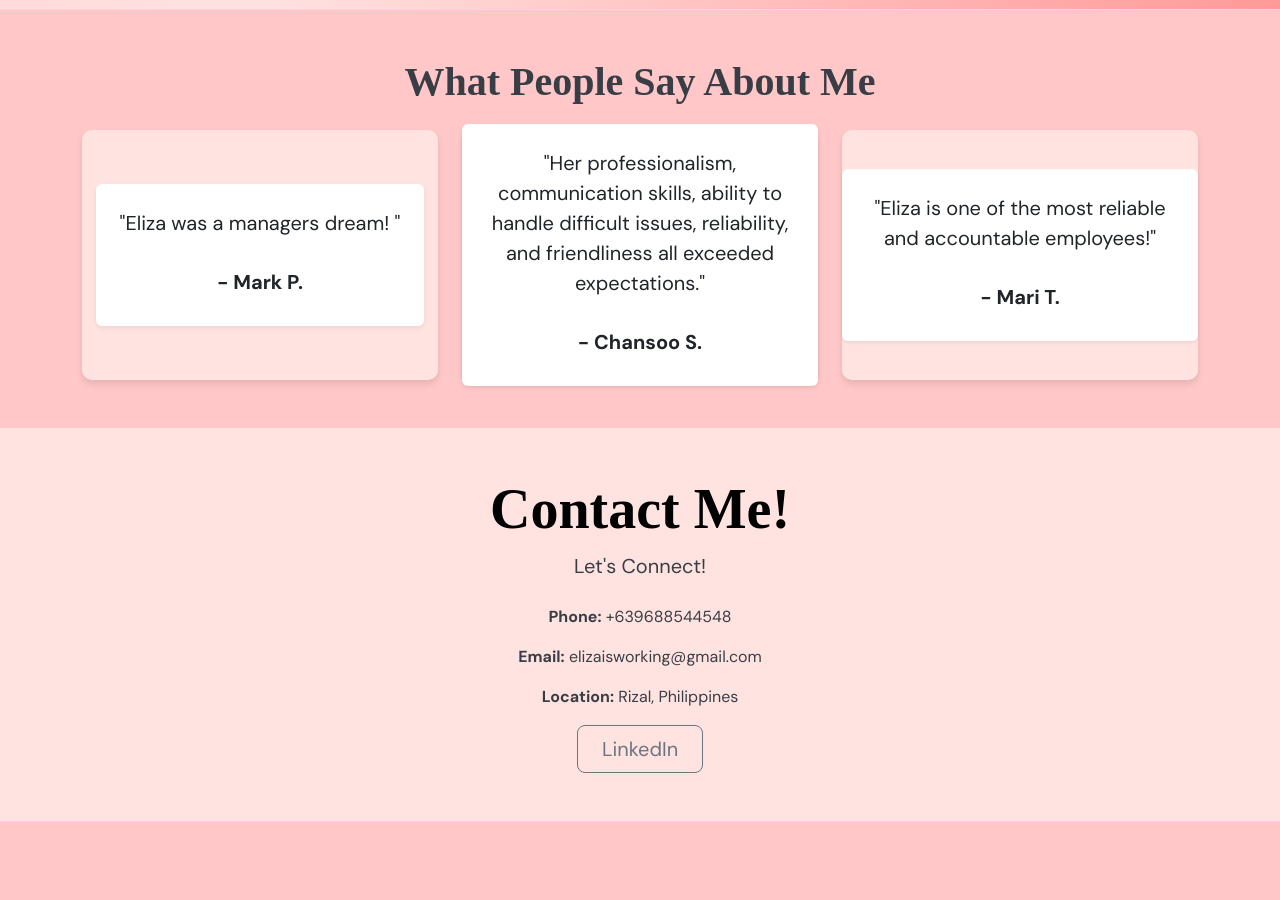
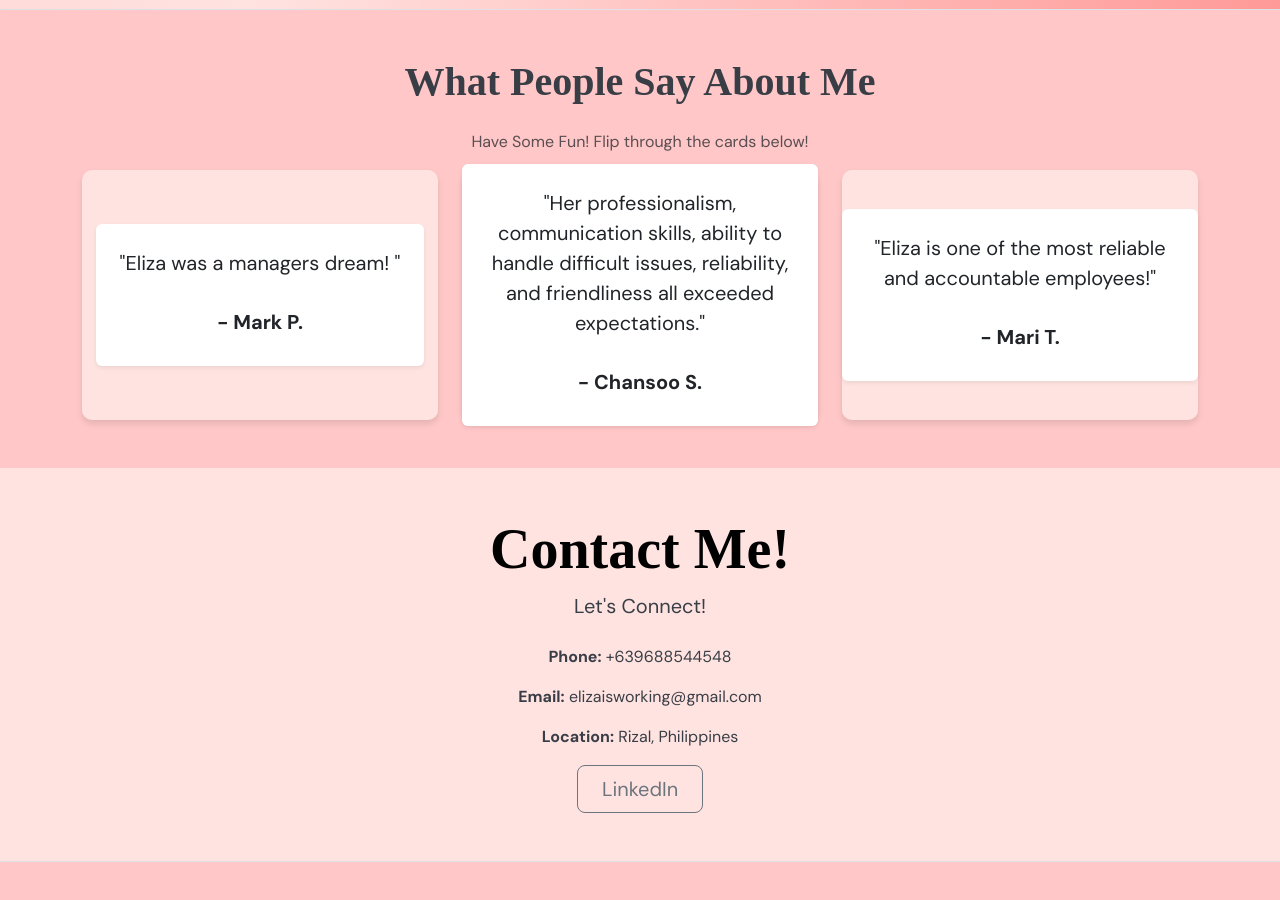
Before and after one commit to elizaislearning/eliza-pinkgrey, a plain HTML site: page index.html in a window 1280 px wide. Shown: the part 2200-3100 px from the top of the page. Before the commit the page ends 3070 px from the top, so only its background shows below. Drawn offline with nearby package versions, Linux system fonts and the light colour scheme; a web font is replaced by a local one.

Commit message:
Update index.html

```diff
--- a/index.html
+++ b/index.html
@@ -241,7 +241,7 @@ h1 {
 
   <div id="testimonials" class="container my-5">
     <h1 class="text-center fw-bold mb-4">What People Say About Me</h1>
-
+    <p class="text-center text-muted">Have Some Fun! Flip through the cards below!</p>
 
     <div class="row g-4 justify-content-center"> <!-- g-4 adds spacing between columns -->
 
```
